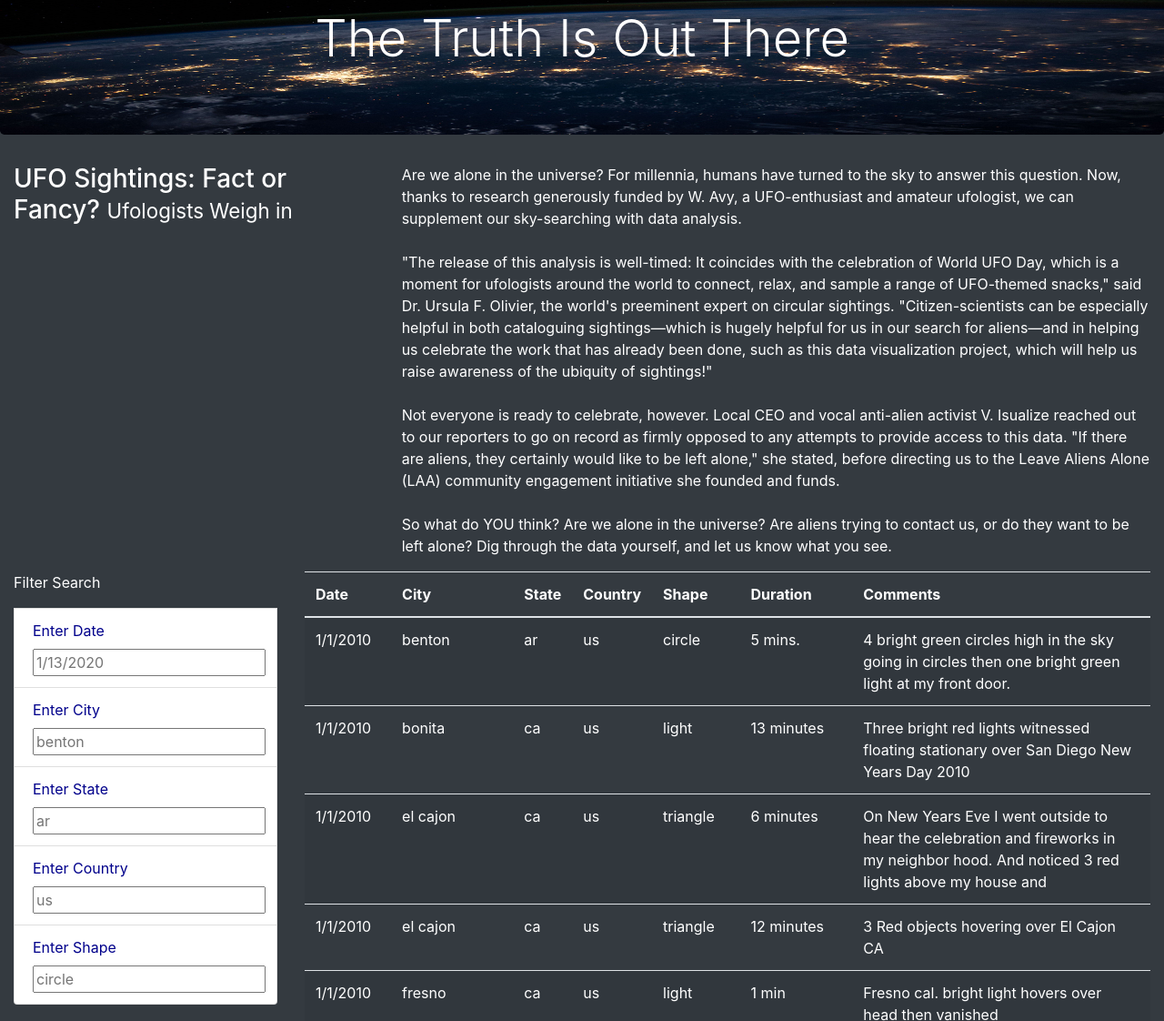
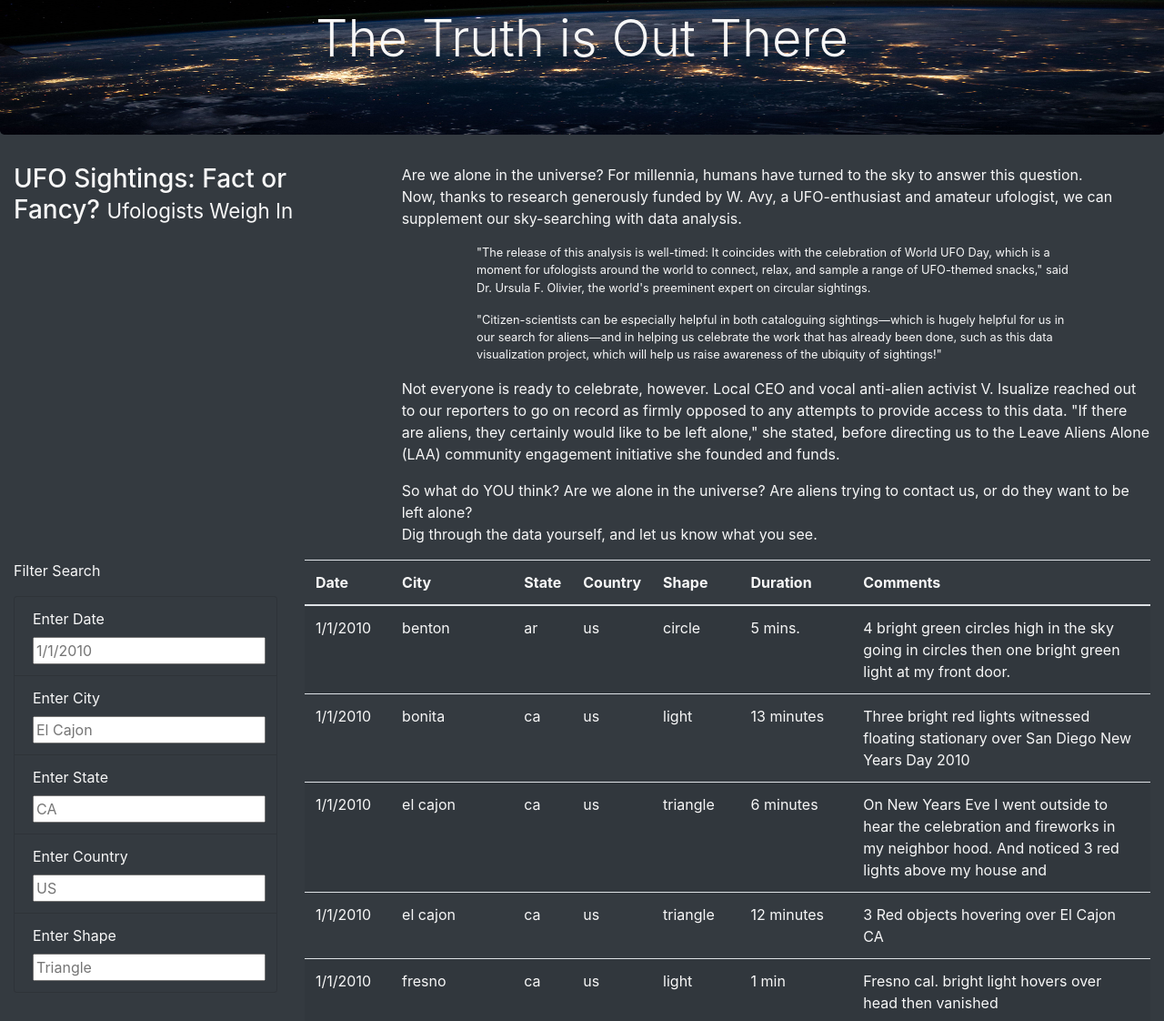
Before and after one commit to ginni-dudgeon/UFOs, a plain HTML site: page index.html in a window 1280 px wide. Shown: the part 111-1233 px from the top of the page at 91% size. Drawn offline with nearby package versions, Linux system fonts and the light colour scheme.

Commit message:
Add files via upload

```diff
--- a/index.html
+++ b/index.html
@@ -2,24 +2,14 @@
 <html lang="en">
 <head>
     <meta charset="UTF-8">
-    <meta http-equiv="X-UA-Compatible" content="IE=edge">
     <meta name="viewport" content="width=device-width, initial-scale=1.0">
-    <title>Document</title>
+    <title>UFO Finder</title>
     <link
       rel="stylesheet"
       href="https://maxcdn.bootstrapcdn.com/bootstrap/4.0.0/css/bootstrap.min.css"
       integrity="sha384-Gn5384xqQ1aoWXA+058RXPxPg6fy4IWvTNh0E263XmFcJlSAwiGgFAW/dAiS6JXm"
       crossorigin="anonymous"
     />
-    <style>
-        p {color: white;}
-      h1 {color: white;}
-      h1 {text-align: center;}
-      h3 {color:white;}
-      table {color:white;}
-      a {color:white;}
-      li {color:darkblue;}
-    </style>
     <link rel="stylesheet" href="static/css/style.css">
 </head>
 <body class="bg-dark">
@@ -27,61 +17,68 @@
         <nav class="navbar navbar-dark bg-dark navbar-expand-lg">
             <a class="navbar-brand" href="index.html">UFO Sightings</a>
         </nav>
+    </div>
     <div class="jumbotron">
-            <h1 class="display-4">The Truth Is Out There</h1>
+        <h1 class="display-4">The Truth is Out There</h1>
     </div>
     <div class="container-fluid">
         <div class="row">
             <div class="col-md-4">
-                    <h3>UFO Sightings: Fact or Fancy? <small>Ufologists Weigh in</small></h3>
-
+                <h3>UFO Sightings: Fact or Fancy? <small>Ufologists Weigh In</small></h3>
             </div>
             <div class="col-md-8">
                 <p>
-                        Are we alone in the universe? For millennia, humans have turned to the sky to answer this question. Now, thanks to research generously funded by W. Avy, a UFO-enthusiast and amateur ufologist, we can supplement our sky-searching with data analysis.<br><br>"The release of this analysis is well-timed: It coincides with the celebration of World UFO Day, which is a moment for ufologists around the world to connect, relax, and sample a range of UFO-themed snacks," said Dr. Ursula F. Olivier, the world's preeminent expert on circular sightings. "Citizen-scientists can be especially helpful in both cataloguing sightings—which is hugely helpful for us in our search for aliens—and in helping us celebrate the work that has already been done, such as this data visualization project, which will help us raise awareness of the ubiquity of sightings!"<br><br>Not everyone is ready to celebrate, however. Local CEO and vocal anti-alien activist V. Isualize reached out to our reporters to go on record as firmly opposed to any attempts to provide access to this data. "If there are aliens, they certainly would like to be left alone," she stated, before directing us to the Leave Aliens Alone (LAA) community engagement initiative she founded and funds.<br><br>So what do YOU think? Are we alone in the universe? Are aliens trying to contact us, or do they want to be left alone? Dig through the data yourself, and let us know what you see.
+                Are we alone in the universe? For millennia, humans have turned to the sky to answer this question.<br>
+                Now, thanks to research generously funded by W. Avy, a UFO-enthusiast and amateur ufologist, we can supplement our sky-searching with data analysis.
                 </p>
-
+                <p></p>
+                <p style="margin-left:10%; margin-right:10%; font-size:80%;">
+                "The release of this analysis is well-timed: It coincides with the celebration of World UFO Day, which is a moment for ufologists around the world to connect, relax, and sample a range of UFO-themed snacks," said Dr. Ursula F. Olivier, the world's preeminent expert on circular sightings.<br>
+                </p>
+                <p style="margin-left:10%; margin-right:10%;font-size:80%;">
+                "Citizen-scientists can be especially helpful in both cataloguing sightings—which is hugely helpful for us in our search for aliens—and in helping us celebrate the work that has already been done, such as this data visualization project, which will help us raise awareness of the ubiquity of sightings!"
+                </p>
+                <p></p>
+                <p>
+                Not everyone is ready to celebrate, however. Local CEO and vocal anti-alien activist V. Isualize reached out to our reporters to go on record as firmly opposed to any attempts to provide access to this data. "If there are aliens, they certainly would like to be left alone," she stated, before directing us to the Leave Aliens Alone (LAA) community engagement initiative she founded and funds.
+                </p>
+                <p></p>
+                <p>
+                So what do YOU think? Are we alone in the universe? Are aliens trying to contact us, or do they want to be left alone?<br>
+                Dig through the data yourself, and let us know what you see.
+                </p>
             </div>
         </div>
     </div>
     <div class="container-fluid">
         <div class="row">
           <div class="col-md-3">
-                  <form>
+            <form class="bg-dark">
                 <p>Filter Search</p>
-                  </form>
-                  <ul class="list-group">
+                <ul class="list-group bg-dark">
+                    <li class="list-group-item bg-dark">
+                        <label for="date">Enter Date</label>
+                        <input type="text" placeholder="1/1/2010" id="datetime" />
+                    </li>
+                    <li class="list-group-item bg-dark">
+                        <label for="city">Enter City</label>
+                        <input type="text" placeholder="El Cajon" id="city" />
+                    </li>
+                    <li class="list-group-item bg-dark">
+                        <label for="state">Enter State</label>
+                        <input type="text" placeholder="CA" id="state" />
+                    </li>
+                    <li class="list-group-item bg-dark">
+                        <label for="country">Enter Country</label>
+                        <input type="text" placeholder="US" id="country" />
+                    </li>
+                    <li class="list-group-item bg-dark">
+                        <label for="shape">Enter Shape</label>
+                        <input type="text" placeholder="Triangle" id="shape" />
+                    </li>
 
                 </ul>
-
-                </li>
-                <li class="list-group-item">
-                    <label for="date">Enter Date</label><br>
-                    <input type="text" placeholder="1/13/2020" id="datetime" />
-                </li>
-
-                <li class="list-group-item">
-                    <label for="date">Enter City</label><br>
-                    <input type="text" placeholder="benton" id="City" />
-                </li>
-
-                <li class="list-group-item">
-                    <label for="date">Enter State</label><br>
-                    <input type="text" placeholder="ar" id="state" />
-                </li>
-
-                <li class="list-group-item">
-                    <label for="date">Enter Country</label><br>
-                    <input type="text" placeholder="us" id="Country" />
-                </li>
-
-                <li class="list-group-item">
-                    <label for="date">Enter Shape</label><br>
-                    <input type="text" placeholder="circle" id="shape" />
-                </li>
-
-
-
+            </form>
           </div>
           <div class="col-md-9">
             <table class="table table-striped">
@@ -94,13 +91,11 @@
                     <th>Shape</th>
                     <th>Duration</th>
                     <th>Comments</th>
-
                   </tr>
                 </thead>
                 <tbody></tbody>
             </table>
           </div>
-
         </div>
       </div>
       <script src="https://cdnjs.cloudflare.com/ajax/libs/d3/4.11.0/d3.js"></script>
--- a/static/js/app.js
+++ b/static/js/app.js
@@ -1,19 +1,15 @@
 // from data.js
 const tableData = data;
-
 // get table references
 var tbody = d3.select("tbody");
-
 function buildTable(data) {
   // First, clear out any existing data
   tbody.html("");
-
   // Next, loop through each object in the data
   // and append a row and cells for each value in the row
   data.forEach((dataRow) => {
     // Append a row to the table body
     let row = tbody.append("tr");
-
     // Loop through each field in the dataRow and add
     // each value as a table cell (td)
     Object.values(dataRow).forEach((val) => {
@@ -23,61 +19,66 @@ function buildTable(data) {
   });
 }
 
-// 1. Create a variable to keep track of all the filters as an object.
-var filter ={};
+// 1. Create a "variable" to keep track of all the "filters" as an object. Create an "empty filters variable" to keep track of all the elements that change when a search is entered.
 
+var filters = [];
 
-// 3. Use this function to update the filters.
+// 3. Use this function to update the filters. Inside this function, you’ll write code in Steps 4-5 to update the filters based on user input.
+
 function updateFilters() {
 
-    // 4a. Save the element that was changed as a variable.
+    // 4a. Save the element that was changed as a variable. Create a variable that saves the "changed element" using d3.select(this).
+
     let changedElement = d3.select(this);
 
-    // 4b. Save the value that was changed as a variable.
-    let elementValue = changedElement.propety("Value");
+    // 4b. Save the value that was changed as a variable. Create a variable that saves the "value of the changed element’s property".
+
+    let elementValue = changedElement.property("value");
     console.log(elementValue);
 
+    // 4c. Save the id of the filter that was changed as a variable. Create a variable that saves the "attribute of the changed element’s id".
 
-    // 4c. Save the id of the filter that was changed as a variable.
     let filterId = changedElement.attr("id");
+    console.log(filterId);
 
+    // 5. If a filter value was entered then add that "filterId" and value to the filters list. Otherwise, clear that filter from the filters object.
+    // Write an if-else statement that checks if a value was changed by the user elementValue.
 
-
-    // 5. If a filter value was entered then add that filterId and value
-    // to the filters list. Otherwise, clear that filter from the filters object.
     if (elementValue) {
-      filters[filterId] = elementValue;
+      filters[filterId]=elementValue;
     }
-
     else {
       delete filters[filterId];
     }
 
+    // 6. Call function to apply all filters and rebuild the table
 
-    // 6. Call function to apply all filters and rebuild the table
     filterTable();
-
   }
 
   // 7. Use this function to filter the table when data is entered.
+
   function filterTable() {
 
-    // 8. Set the filtered data to the tableData.
-    var filteredData = tableData;
+    // 8. Set the "filtered data" to the "tableData".
 
+    let filteredData = tableData;
 
-    // 9. Loop through all of the filters and keep any data that
-    // matches the filter values
-    Object.entries(filters).forEach(([key, value]) => {
-      filteredData = filteredData.filter(row => row[key] === value);
+    // 9. Loop through all of the filters and keep any data that matches the filter values (from module)
+
+    Object.entries(filters).forEach(([key,value])=> {
+      filteredData =  filteredData.filter(row => row[key]=== value);
     });
 
     // 10. Finally, rebuild the table using the filtered data
+
     buildTable(filteredData);
   }
 
-  // 2. Attach an event to listen for changes to each filter
-  d3.selectAll("input").on("change", updateFilters);
+  // 2. Attach an event to listen for changes to each filter; from module: d3.selectAll("#filter-btn").on("click", handleClick);
+
+  d3.selectAll("input").on("change",updateFilters);
 
   // Build the table when the page loads
+
   buildTable(tableData);
```
Lines whose indentation alone changed are shown as unchanged.
